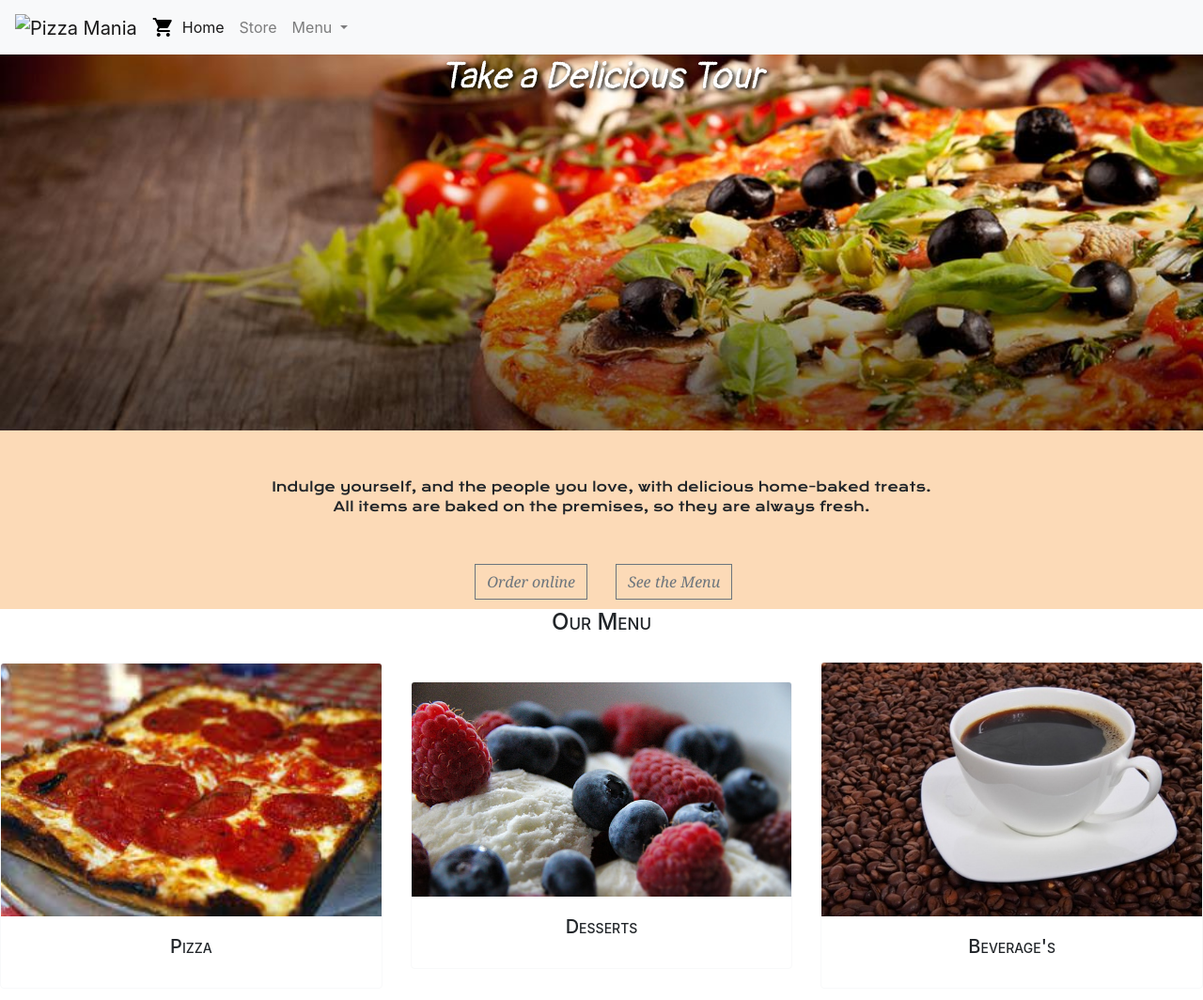
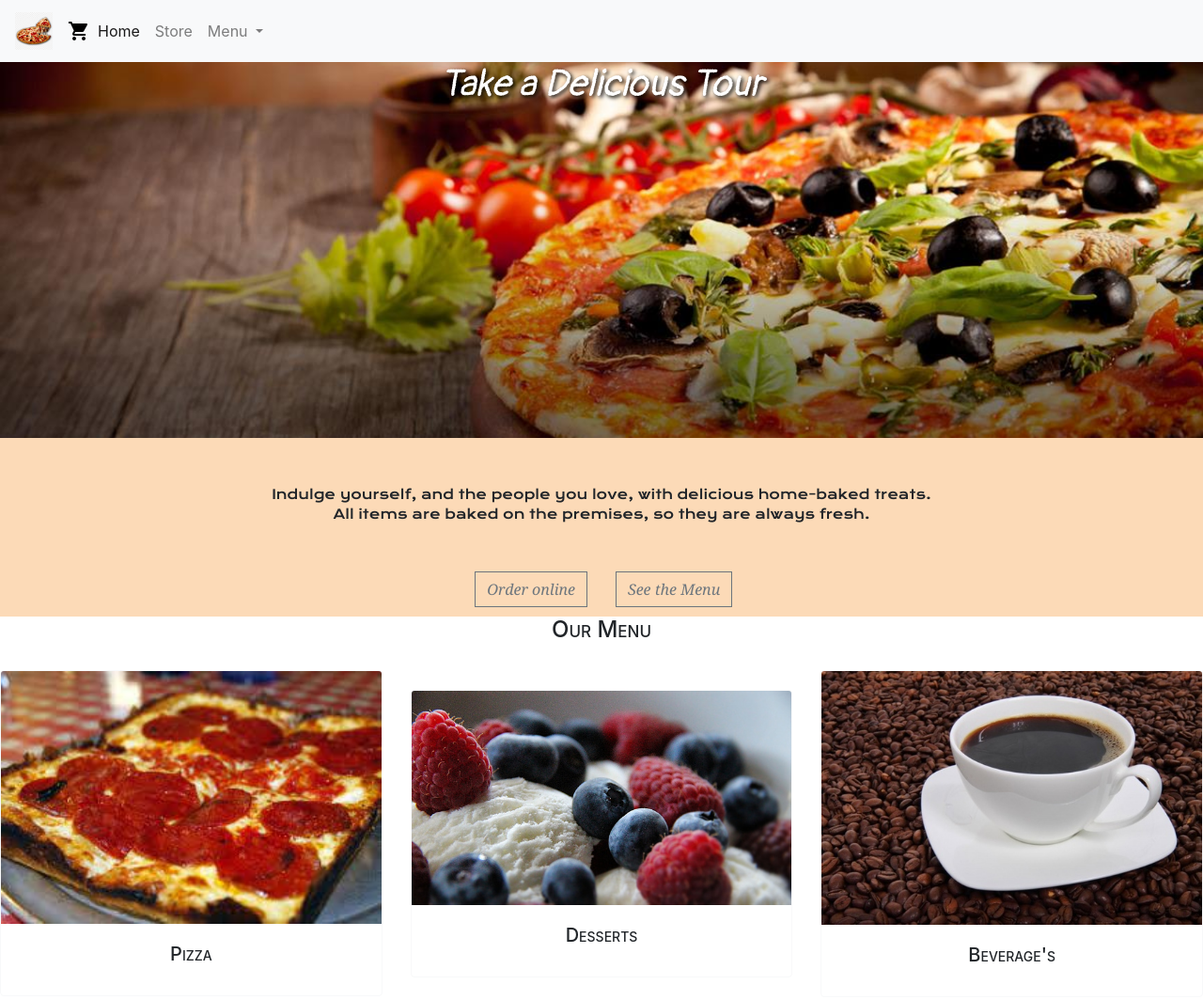
Before and after one commit to aman-av/pizzamania, a website: page index.html in a window 1280 px wide. Shown: the top 1064 px of the page at 94% size. Drawn offline with nearby package versions, Linux system fonts and the light colour scheme; the site is published under a folder, as on GitHub Pages, so addresses that start at the root find nothing.

Commit message:
Update index.html

```diff
--- a/index.html
+++ b/index.html
@@ -15,7 +15,7 @@
 
     <nav class="navbar navbar-expand-lg navbar-light bg-light">
       <a class="navbar-brand" href="#">
-        <img src="/pics/2.jpeg" width="40" height="40" alt="Pizza Mania">
+        <img src="./pics/2.jpeg" width="40" height="40" alt="Pizza Mania">
       </a>
       <span class="material-icons" id="demo">
         shopping_cart
```
